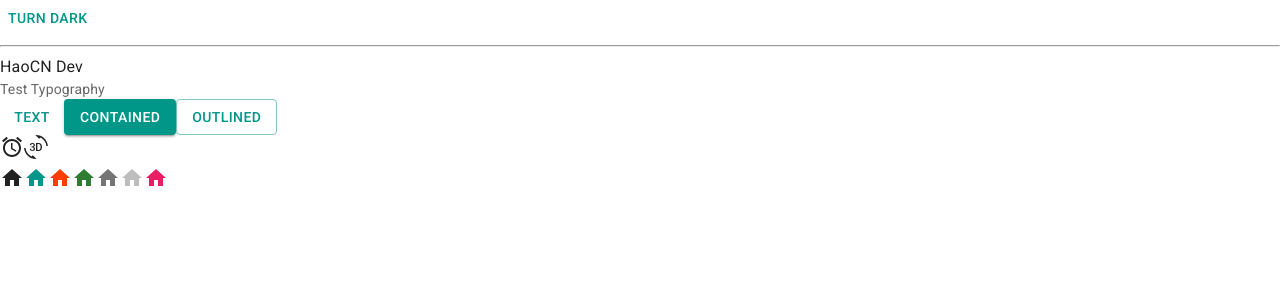
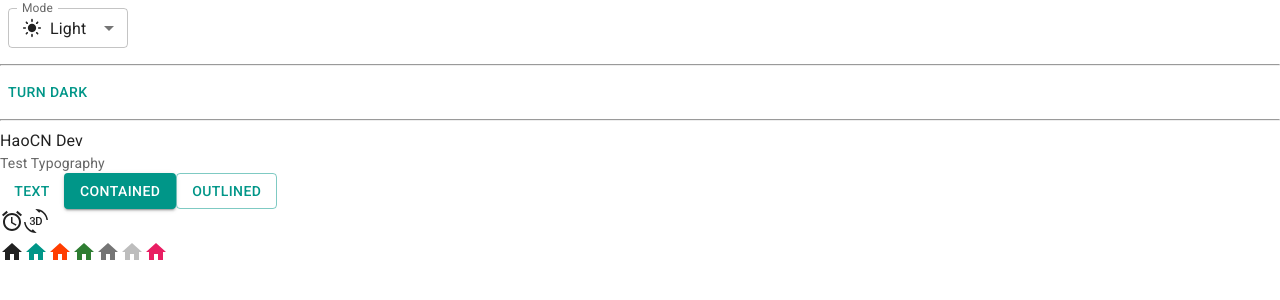
Before and after one commit to CaoNguyenHao/trello-web, a React (Vite) app: page / in a window 1280 px wide. Shown: the top 300 px of the page. Built offline with nearby package versions, Linux system fonts and the light colour scheme.

Commit message:
Done dark_light_p2

```diff
--- a/src/App.jsx
+++ b/src/App.jsx
@@ -5,9 +5,63 @@
 import { pink } from '@mui/material/colors'
 import Typography from '@mui/material/Typography'
 import { useColorScheme } from '@mui/material/styles'
+// import useMediaQuery from '@mui/material/useMediaQuery'
+import InputLabel from '@mui/material/InputLabel'
+import MenuItem from '@mui/material/MenuItem'
+import FormControl from '@mui/material/FormControl'
+import Select from '@mui/material/Select'
+import LightModeIcon from '@mui/icons-material/LightMode'
+import DarkModeIcon from '@mui/icons-material/DarkMode'
+import SettingsBrightnessIcon from '@mui/icons-material/SettingsBrightness'
+import Box from '@mui/material/Box'
+
+function ModeSelect() {
+  const { mode, setMode } = useColorScheme()
+  const handleChange = (event) => {
+    const selectedMode = event.target.value
+    setMode(selectedMode)
+  }
+
+  return (
+    <FormControl sx={{ m: 1, minWidth: 120 }} size="small">
+      <InputLabel id="label-select-dark-light-mode">Mode</InputLabel>
+      <Select
+        labelId="label-select-dark-light-mode"
+        id="select-dark-light-mode"
+        value={mode}
+        label="Mode"
+        onChange={handleChange}
+      >
+        <MenuItem value="light">
+          <div style={{ display: 'flex', alignItems: 'center', gap: '8px' }}>
+            <LightModeIcon fontSize='small' /> Light
+          </div>
+        </MenuItem>
+
+        <MenuItem value="dark">
+          <Box sx={{ display: 'flex', alignItems: 'center', gap: 1 }}>
+            <DarkModeIcon fontSize='small' /> Dark
+          </Box>
+        </MenuItem>
+
+        <MenuItem value="system">
+          <Box sx={{ display: 'flex', alignItems: 'center', gap: 2 }}>
+            <SettingsBrightnessIcon fontSize='small' /> System
+          </Box>
+        </MenuItem>
+      </Select >
+    </FormControl >
+  );
+}
 
 function ModeToggle() {
   const { mode, setMode } = useColorScheme()
+  // const prefersDarkMode = useMediaQuery('(prefers-color-scheme: dark)')
+  // const prefersLightMode = useMediaQuery('(prefers-color-scheme: light)')
+
+  // console.log('prefersDarkMode: ', prefersDarkMode)
+  // console.log('prefersLightMode: ', prefersLightMode)
+
   return (
     <Button
       onClick={() => {
@@ -22,6 +76,8 @@
 function App() {
   return (
     <>
+      <ModeSelect />
+      <hr />
       <ModeToggle />
       <hr />
       <div>HaoCN Dev</div>
```
